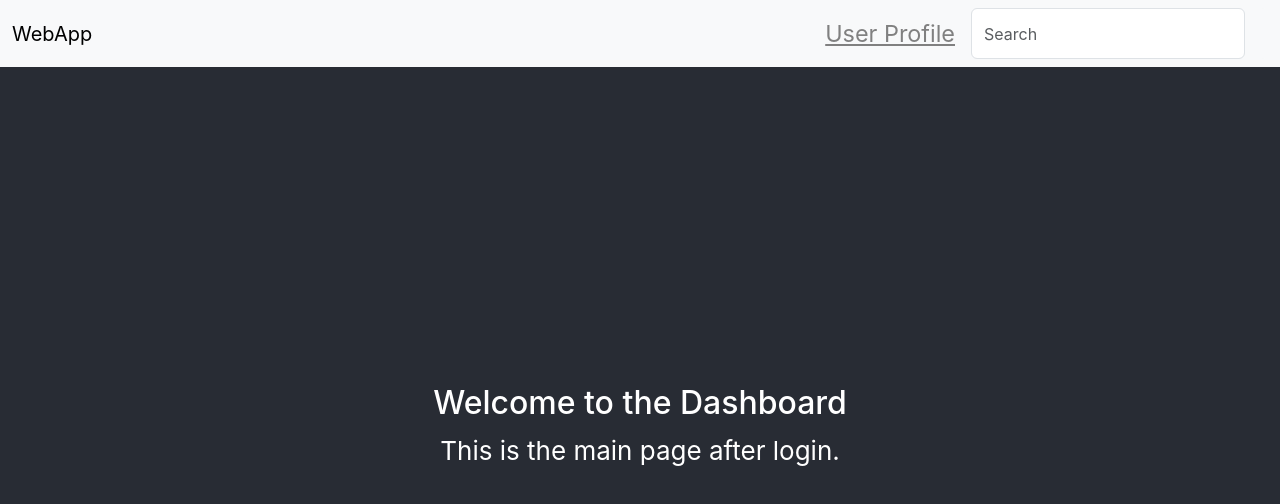
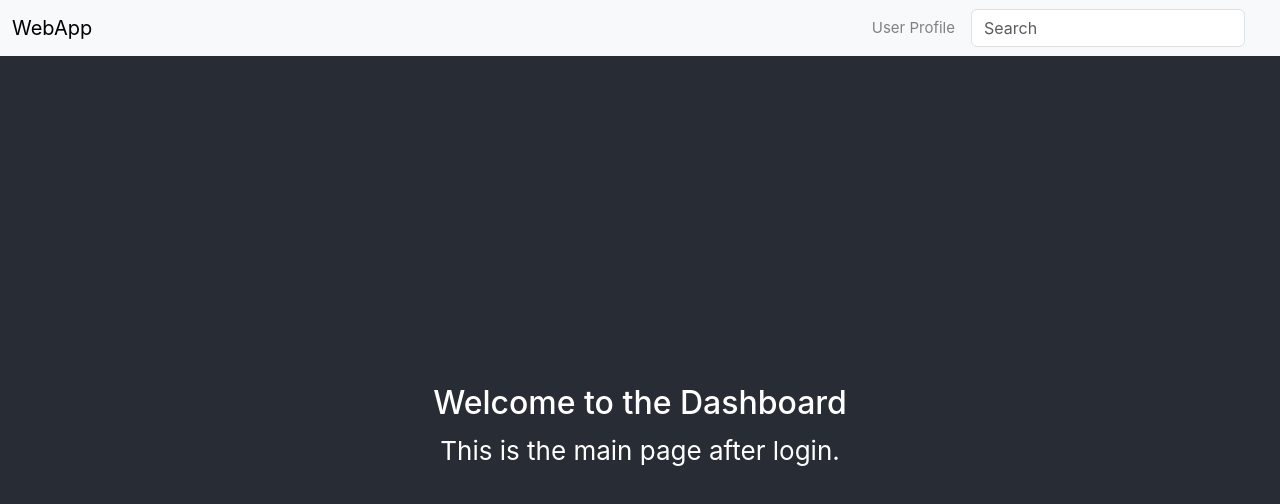
Before and after one commit to ColossalK3nny/WebApp, a React (Create React App) app in the folder src/main/resources/static/: page /dashboard in a window 1280 px wide. Shown: the top 504 px of the page. Built offline with nearby package versions, Linux system fonts and the light colour scheme.

Commit message:
no underline link

```diff
--- a/src/main/resources/static/src/components/Dashboard.js
+++ b/src/main/resources/static/src/components/Dashboard.js
@@ -10,7 +10,7 @@ const Dashboard = () => {
                 <div className="container-fluid">
                     <a className="navbar-brand" href="#">WebApp</a>
                     <div className="d-flex">
-                        <Link className="navbar-text me-3" to="/profile" style={{ color: 'gray', fontSize: '0.9em' }}>
+                        <Link className="navbar-text me-3" to="/profile" style={{ textDecoration: 'none', color: 'gray', fontSize: '15px' }}>
                             User Profile
                         </Link>
                         <form className="d-flex input-group w-auto">
```
